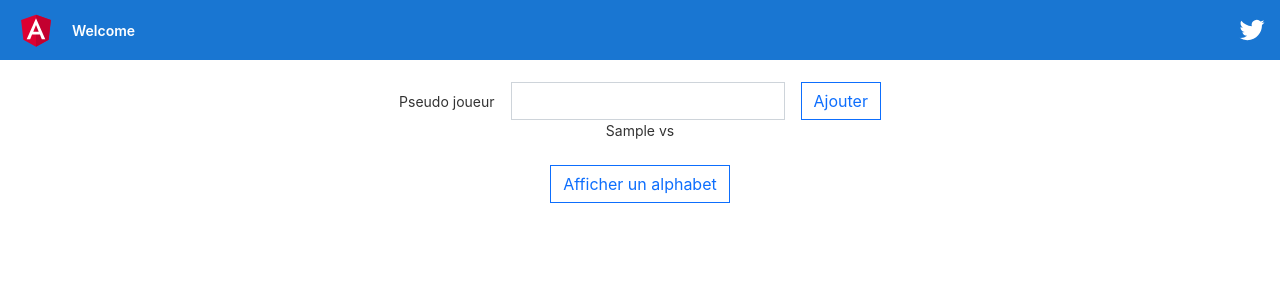
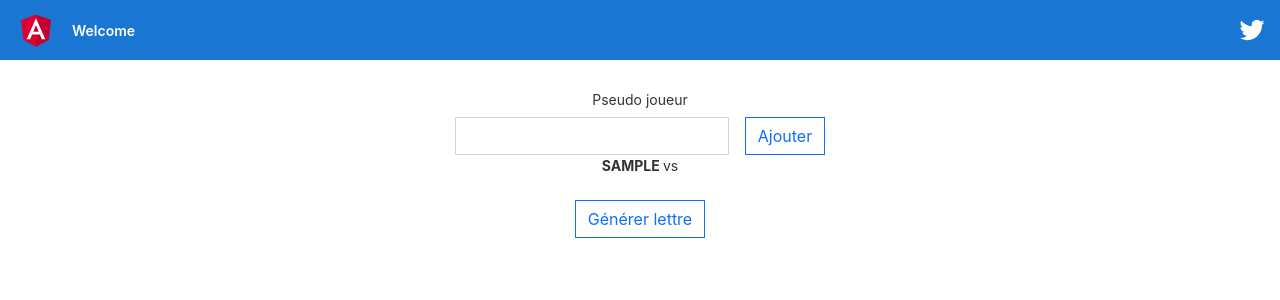
Before and after one commit to Abazidou/berey-yamma, an Angular app: page / in a window 1280 px wide. Both pictures are taken after typing "Sample" into the empty fields and a click on the button "Ajouter". Shown: the top 300 px of the page. Built offline with nearby package versions, Linux system fonts and the light colour scheme.

Commit message:
feat(app): add style

```diff
--- a/src/app/app.component.html
+++ b/src/app/app.component.html
@@ -15,11 +15,13 @@
 </div>
 
 <div class="content" role="main">
-
-  <form class="row g-3 align-items-center">
+  <div class="row">
     <div class="col-auto">
       <label for="add-player" class="col-form-label">Pseudo joueur</label>
     </div>
+  </div>
+
+  <form class="row g-3 align-items-center">
     <div class="col-auto">
       <input type="text" id="add-player" class="form-control" [(ngModel)]="playerName" [ngModelOptions]="{standalone: true}">
     </div>
@@ -34,7 +36,7 @@
   <div class="row g-3 align-items-center">
     <div class="col-auto">
       <span *ngFor="let player of players; let i = index">
-        {{ player }} <span [hidden]="i > 0"> vs </span>
+        <span class="fw-bold text-uppercase">{{ player }} </span><span [hidden]="i > 0"> vs </span>
       </span>
     </div>
   </div>
@@ -42,14 +44,14 @@
   <div class="row mt-4">
     <div class="col">
       <button type="button" class="btn btn-outline-primary" (click)="getRandomLetter()" [disabled]="playedLetters.length == 26">
-        Afficher un alphabet
+        Générer lettre
       </button>
       <span [hidden]="playedLetters.length == 0">
         <span type="button" class="btn btn-outline-success mx-3">
           {{ choosedLetter | uppercase }}
         </span>
         <span type="button" class="btn btn-outline-danger" (click)="resetGame()">
-          Réinitialiser
+          Réinit.
         </span>
       </span>
     </div>
@@ -64,7 +66,7 @@
   <div class="row text-center">
     <div class="col">
       <h5 [hidden]="playedLetters.length == 0">Lettres&nbsp;apparues</h5>
-      <table class="table table-bordered border-primary table-stripedp table-sm" [hidden]="playedLetters.length == 0">
+      <table class="table table-striped table-hover table-sm" [hidden]="playedLetters.length == 0">
         <thead>
           <tr>
             <th>#</th>
```
